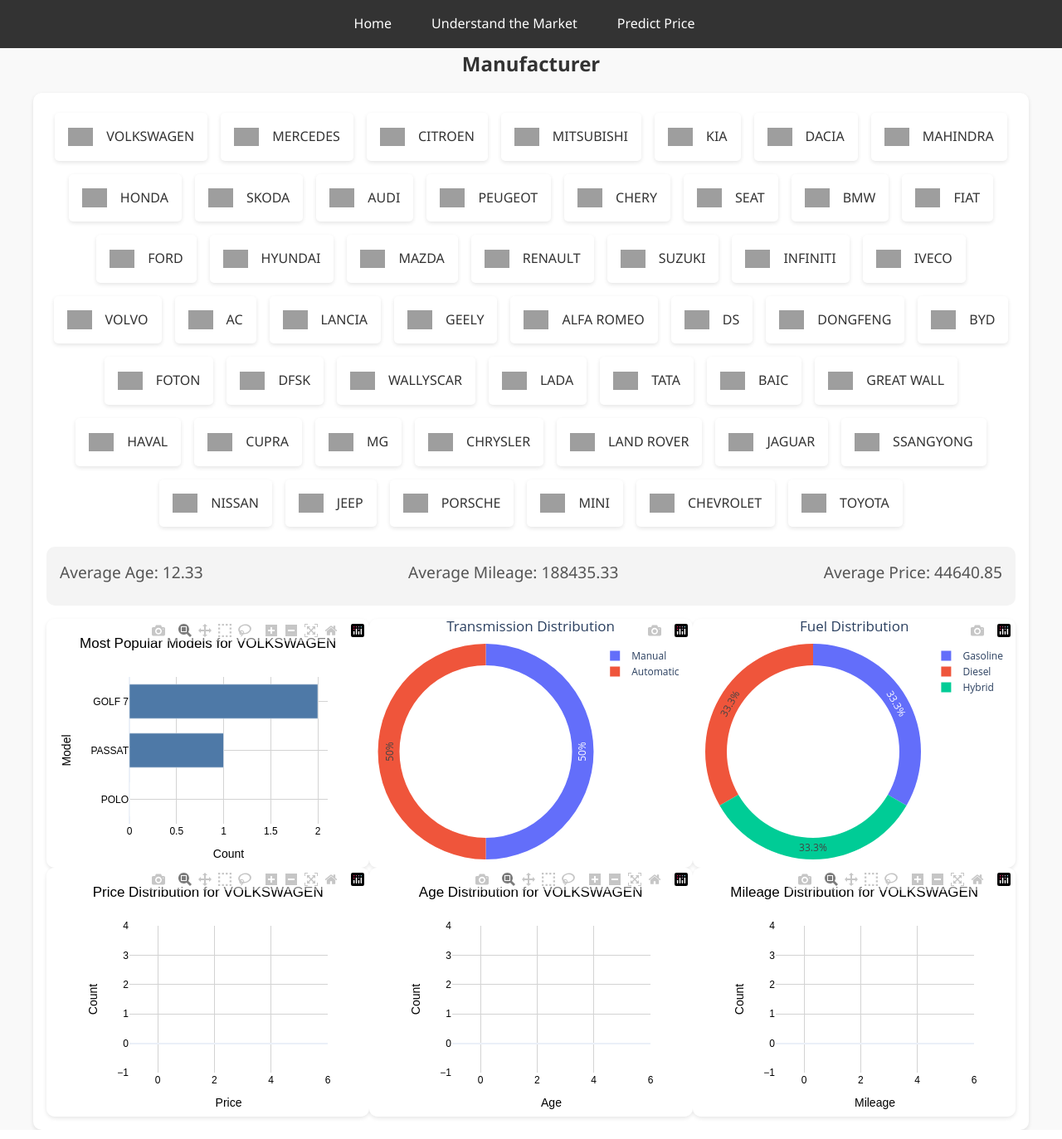
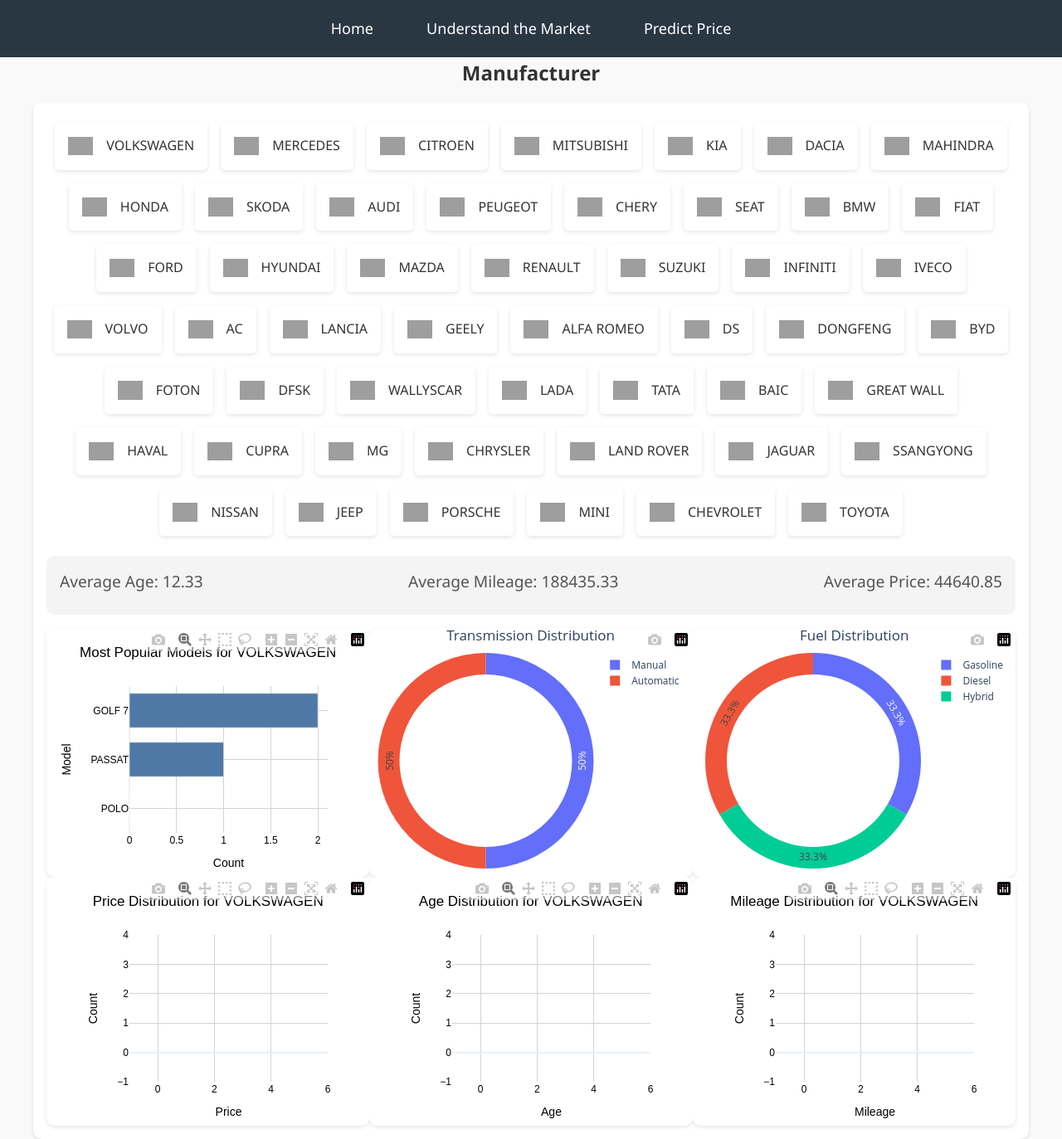
Before and after one commit to dhia-bk/Used-Cars-Tunisia, a Flask app: page /dashboard in a window 1280 px wide. Shown: the whole page at 83% size. Run offline with Flask 3, Linux system fonts and the light colour scheme; parts of the project's set-up code (start-up, migrations or seed data) failed here and were passed over; some libraries are stand-ins or nearby versions; grey boxes are pictures that could not be loaded.

Commit message:
Update dashboard.html

```diff
--- a/templates/dashboard.html
+++ b/templates/dashboard.html
@@ -21,35 +21,36 @@
     margin: 0;
 }
 
-nav.navbar {
-    background-color: #333;
-    color: #fff;
-    padding: 1rem 0;
+.navbar {
+    background-color: #293742;
+    color: #ffffff;
+    padding: 20px;
     text-align: center;
 }
 
-nav.navbar ul {
-    list-style-type: none;
-    display: flex;
-    justify-content: center;
-    padding: 0;
+.navbar ul {
+    list-style: none;
 }
 
-nav.navbar ul li {
-    margin-right: 1rem;
+.navbar li {
+    display: inline-block;
+    margin: 0 10px;
 }
 
-nav.navbar ul li a {
+.navbar a {
     text-decoration: none;
-    color: #fff;
-    padding: 0.5rem 1rem;
+    color: #ffffff;
+    font-size: 18px;
+    padding: 10px 20px;
     border-radius: 5px;
-    transition: background-color 0.3s ease;
+    transition: background-color 0.3s ease, color 0.3s ease;
 }
 
-nav.navbar ul li a:hover {
-    background-color: #555;
+.navbar a:hover {
+    background-color: #1da1f2;
 }
+
+
 
 .container {
     max-width: 1200px;
```
